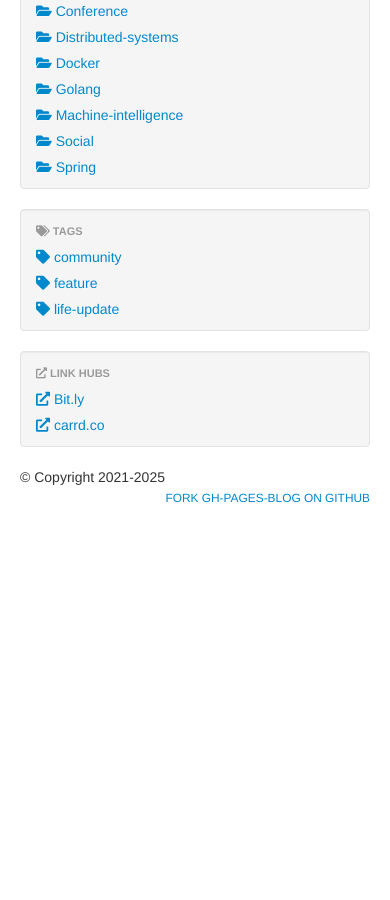
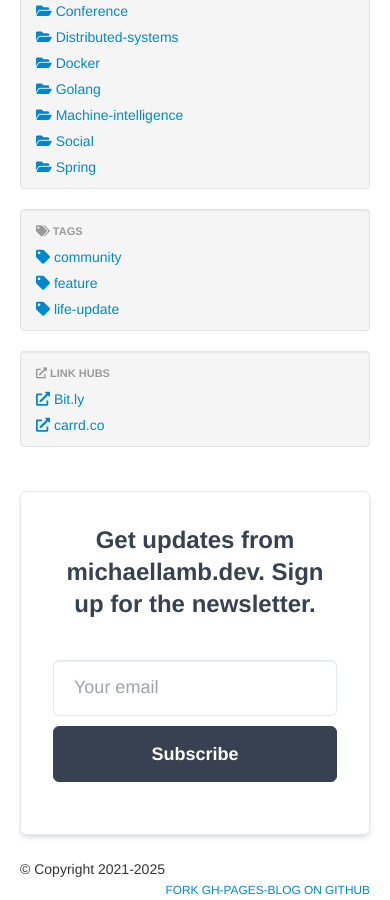
Before and after one commit to michaellambgelo/michaellambgelo.github.io, a Jekyll site: the page built from index.html, in a window 390 px wide and 900 px high, scrolled down 28582 px. Built offline with Jekyll 4.4.1, drawn with Linux system fonts in a browser that asks for light colours; a script that is not in the unit is left out; the list of posts is cut into pages by our own code; before the commit the page ends 29090 px from its top, so only the background shows below that.

Commit message:
add newsletter subscription - this integrates with Hakanai to provide a signup form and a template for newsletter emails published by RSS feed

```diff
--- a/_includes/body/filter.html
+++ b/_includes/body/filter.html
@@ -16,6 +16,7 @@
 					{% include body/sections/navlists.html %}
 				</div>
 			</div>
+			{% include body/sections/newsletter.html %}
 			{% include body/sections/footer.html %}
 		</div>
 		{% include body/sections/javascript.html %}
--- a/_includes/body/page.html
+++ b/_includes/body/page.html
@@ -15,6 +15,7 @@
 					{% include body/sections/navlists.html %}
 				</div>
 			</div>
+			{% include body/sections/newsletter.html %}
 			{% include body/sections/footer.html %}
 		</div>
 		{% include body/sections/javascript.html %}
--- a/_includes/body/post.html
+++ b/_includes/body/post.html
@@ -34,6 +34,7 @@
 					{% include body/sections/navlists.html %}
 				</div>
 			</div>
+			{% include body/sections/newsletter.html %}
 			{% include body/sections/footer.html %}
 		</div>
 		{% include body/sections/javascript.html %}
--- /dev/null
+++ b/_includes/body/sections/newsletter.html
@@ -0,0 +1,29 @@
+{% assign section_newsletter_html = null %}
+{% capture section_newsletter_html %}
+	<div class="row ghpb">
+		<div class="span12">
+			<div class="newsletter-container">
+				<h3 class="newsletter-title">Get updates from michaellamb.dev. Sign up for the newsletter.</h3>
+
+				<form action="https://hakanai.io/campaign/33c130d9-115d-4297-9a4f-543ef77b3330/subscribe" method="get" class="newsletter-form">
+					<div class="row-fluid">
+						<div class="span8">
+							<input name="email"
+								   autocomplete="email"
+								   type="email"
+								   placeholder="Your email"
+								   class="newsletter-input"
+								   required>
+						</div>
+						<div class="span4">
+							<button type="submit" class="newsletter-button">
+								Subscribe
+							</button>
+						</div>
+					</div>
+				</form>
+			</div>
+		</div>
+	</div>
+{% endcapture %}
+{{ section_newsletter_html | strip_newlines | remove:'	' }}
--- a/_includes/head/common/common.html
+++ b/_includes/head/common/common.html
@@ -9,6 +9,7 @@
 	<meta name="viewport" content="width=device-width, initial-scale=1.0">
 	<link href="{{ site.url }}/css/{{ site.bootstrap.css }}" rel="stylesheet" media="screen">
 	<link href="{{ site.url }}/css/gh-pages-blog.css" rel="stylesheet" media="screen">
+	<link href="{{ site.url }}/css/newsletter.css" rel="stylesheet" media="screen">
 
 	{% if site.bootstrap.responsive.enabled %}
 		<link href="{{ site.url }}/css/{{ site.bootstrap.responsive.css }}" rel="stylesheet">
--- /dev/null
+++ b/css/newsletter.css
@@ -0,0 +1,81 @@
+.newsletter-container {
+	text-align: center;
+	background-color: #ffffff;
+	border: 1px solid #e2e8f0;
+	border-radius: 0.375rem;
+	padding: 3rem;
+	margin: 2.5rem 0;
+	box-shadow: 0 4px 6px -1px rgba(0, 0, 0, 0.1), 0 2px 4px -2px rgba(0, 0, 0, 0.1);
+}
+
+.newsletter-title {
+	color: #374151;
+	font-weight: 700;
+	font-size: 1.875rem;
+	line-height: 2.25rem;
+	margin-bottom: 1.25rem;
+	margin-top: 0;
+}
+
+.newsletter-form {
+	margin-top: 2.5rem;
+}
+
+.newsletter-input {
+	width: 100%;
+	padding: 1rem 1.25rem !important;
+	font-size: 1.125rem !important;
+	border: 1px solid #e2e8f0 !important;
+	border-radius: 0.375rem !important;
+	color: #374151 !important;
+	background-color: #ffffff !important;
+	box-sizing: border-box !important;
+	height: 3.5rem !important;
+}
+
+.newsletter-input:focus {
+	outline: none !important;
+	border-color: #6b7280 !important;
+	box-shadow: 0 0 0 3px rgba(107, 114, 128, 0.1) !important;
+}
+
+.newsletter-input::placeholder {
+	color: #9ca3af !important;
+}
+
+.newsletter-button {
+	width: 100% !important;
+	padding: 1rem 1.5rem !important;
+	font-size: 1.125rem !important;
+	font-weight: 700 !important;
+	color: #ffffff !important;
+	background-color: #374151 !important;
+	border: 1px solid #374151 !important;
+	border-radius: 0.375rem !important;
+	cursor: pointer !important;
+	transition: all 0.2s ease-in-out !important;
+	box-sizing: border-box !important;
+	height: 3.5rem !important;
+}
+
+.newsletter-button:hover {
+	background-color: #1f2937 !important;
+	border-color: #1f2937 !important;
+	transform: translateY(-1px) !important;
+}
+
+.newsletter-button:active {
+	transform: translateY(0) !important;
+}
+
+@media (max-width: 768px) {
+	.newsletter-container {
+		padding: 2rem;
+		margin: 1.5rem 0;
+	}
+
+	.newsletter-title {
+		font-size: 1.5rem;
+		line-height: 2rem;
+	}
+}
```
